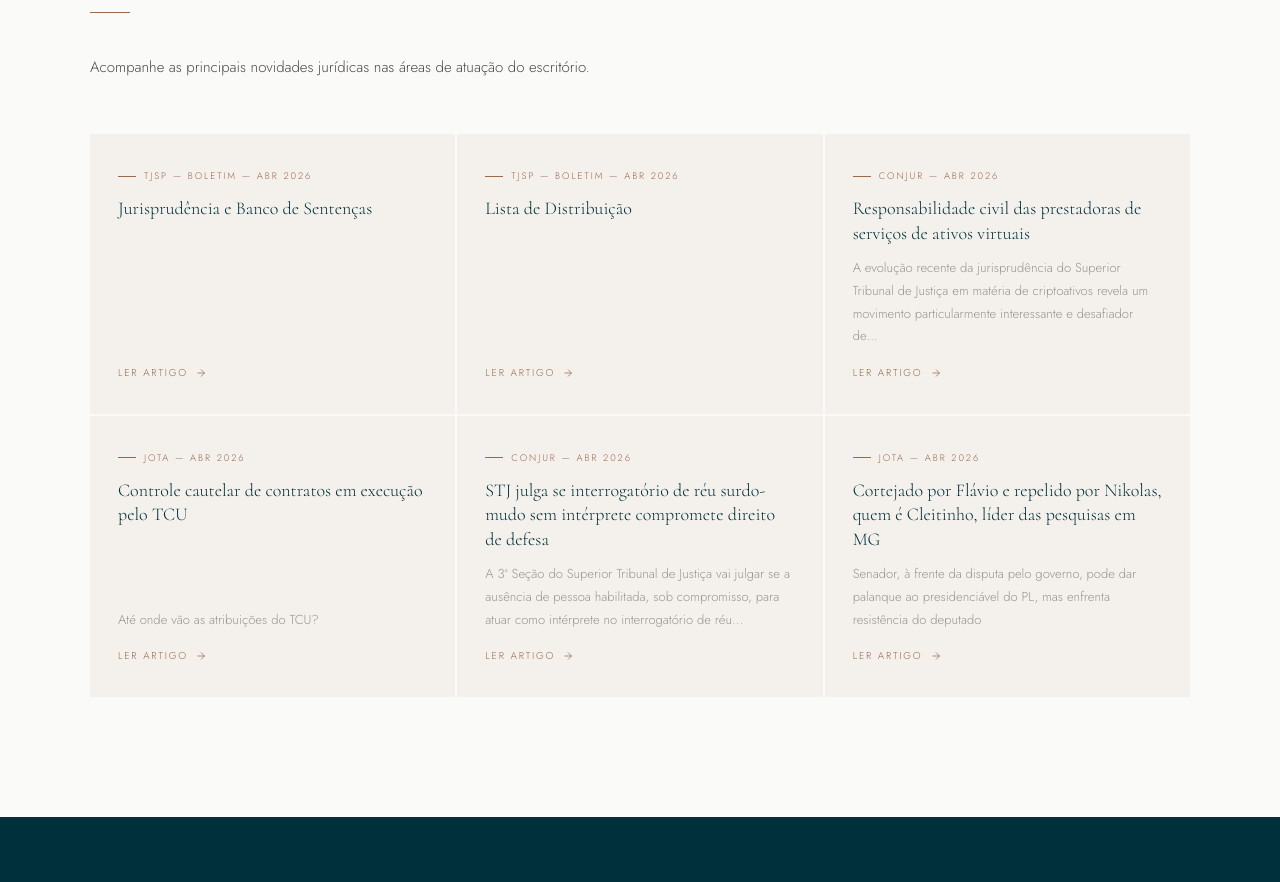
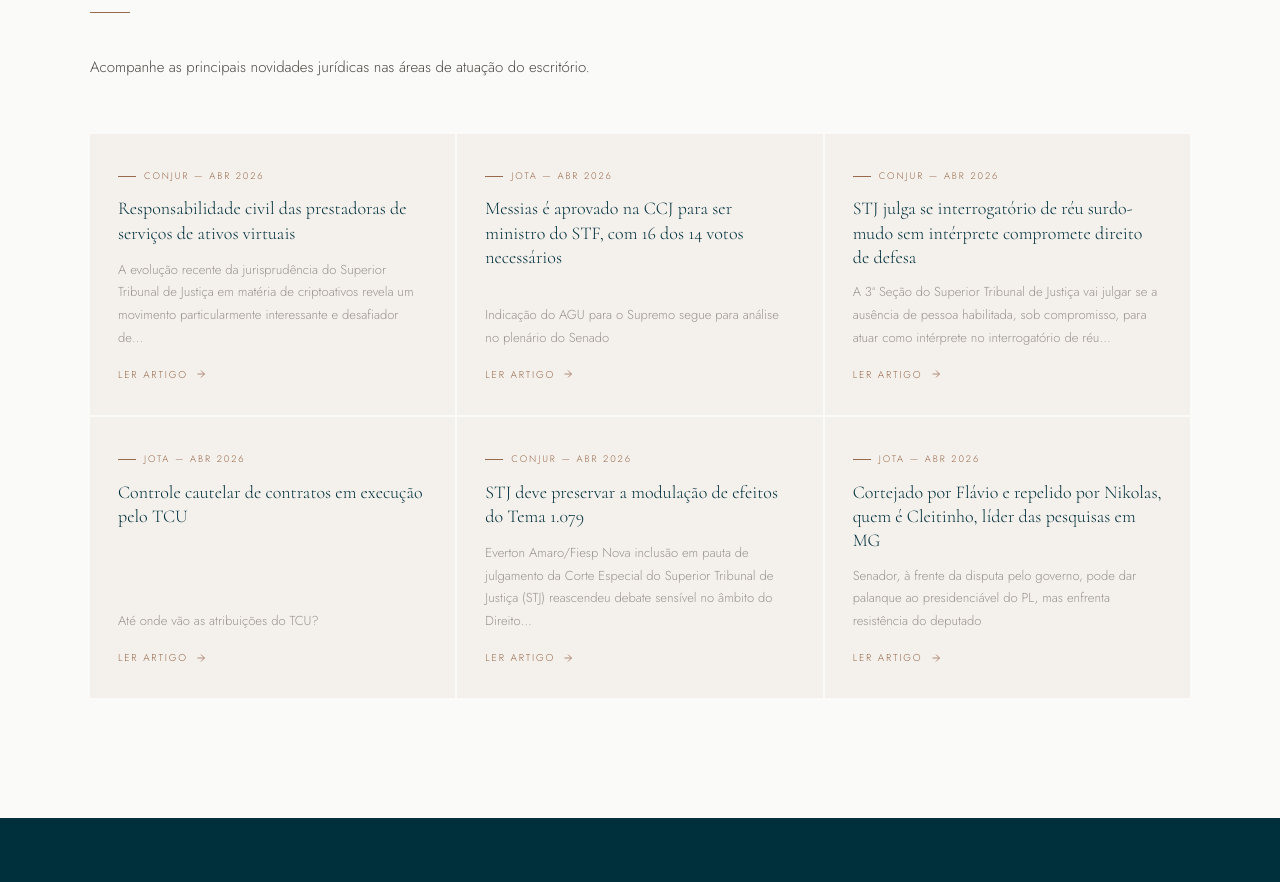
Before and after one commit to rafaelbatistam-design/marquez-site, a plain HTML site: page index.html in a window 1280 px wide. Shown: the part 4480-5362 px from the top of the page. Drawn offline with Linux system fonts and the light colour scheme.

Commit message:
Noticias atualizadas - 29/04/2026

```diff
--- a/index.html
+++ b/index.html
@@ -379,20 +379,22 @@ footer{background:var(--teal);padding:clamp(28px,4vw,48px) var(--pad);display:fl
     </div>
     <div class="news-grid">
       <div class="news-card rv">
-        <div class="news-src">TJSP — Boletim &mdash; Abr 2026</div>
-        <h3 class="news-title">Jurisprudência e Banco de Sentenças</h3>
-        <a href="https://www.tjsp.jus.br/Jurisprudencia" target="_blank" rel="noopener" class="news-link">Ler artigo <svg viewBox="0 0 24 24" fill="none" stroke-width="1.5"><path d="M5 12h14M12 5l7 7-7 7"/></svg></a>
-      </div>
-      <div class="news-card rv">
-        <div class="news-src">TJSP — Boletim &mdash; Abr 2026</div>
-        <h3 class="news-title">Lista de Distribuição</h3>
-        <a href="https://www.tjsp.jus.br/Processos/Comunicados/ListaDistribuicao" target="_blank" rel="noopener" class="news-link">Ler artigo <svg viewBox="0 0 24 24" fill="none" stroke-width="1.5"><path d="M5 12h14M12 5l7 7-7 7"/></svg></a>
-      </div>
-      <div class="news-card rv">
         <div class="news-src">Conjur &mdash; Abr 2026</div>
         <h3 class="news-title">Responsabilidade civil das prestadoras de serviços de ativos virtuais</h3>
         <p class="news-desc">A evolução recente da jurisprudência do Superior Tribunal de Justiça em matéria de criptoativos revela um movimento particularmente interessante e desafiador de…</p>
         <a href="https://www.conjur.com.br/2026-abr-29/responsabilidade-civil-de-spsavs-a-atuacao-do-stj-no-reconhecimento-das-especificidades-do-mercado-de-criptoativos/" target="_blank" rel="noopener" class="news-link">Ler artigo <svg viewBox="0 0 24 24" fill="none" stroke-width="1.5"><path d="M5 12h14M12 5l7 7-7 7"/></svg></a>
+      </div>
+      <div class="news-card rv">
+        <div class="news-src">Jota &mdash; Abr 2026</div>
+        <h3 class="news-title">Messias é aprovado na CCJ para ser ministro do STF, com 16 dos 14 votos necessários</h3>
+        <p class="news-desc">Indicação do AGU para o Supremo segue para análise no plenário do Senado</p>
+        <a href="https://www.jota.info/legislativo/messias-e-aprovado-na-ccj-em-votacao-apertada-com-16-dos-14-votos-necessarios" target="_blank" rel="noopener" class="news-link">Ler artigo <svg viewBox="0 0 24 24" fill="none" stroke-width="1.5"><path d="M5 12h14M12 5l7 7-7 7"/></svg></a>
+      </div>
+      <div class="news-card rv">
+        <div class="news-src">Conjur &mdash; Abr 2026</div>
+        <h3 class="news-title">STJ julga se interrogatório de réu surdo-mudo sem intérprete compromete direito de defesa</h3>
+        <p class="news-desc">A 3ª Seção do Superior Tribunal de Justiça vai julgar se a ausência de pessoa habilitada, sob compromisso, para atuar como intérprete no interrogatório de réu…</p>
+        <a href="https://www.conjur.com.br/2026-abr-29/stj-julga-se-interrogatorio-de-reu-surdo-mudo-sem-interprete-compromete-direito-de-defesa/" target="_blank" rel="noopener" class="news-link">Ler artigo <svg viewBox="0 0 24 24" fill="none" stroke-width="1.5"><path d="M5 12h14M12 5l7 7-7 7"/></svg></a>
       </div>
       <div class="news-card rv">
         <div class="news-src">Jota &mdash; Abr 2026</div>
@@ -402,9 +404,9 @@ footer{background:var(--teal);padding:clamp(28px,4vw,48px) var(--pad);display:fl
       </div>
       <div class="news-card rv">
         <div class="news-src">Conjur &mdash; Abr 2026</div>
-        <h3 class="news-title">STJ julga se interrogatório de réu surdo-mudo sem intérprete compromete direito de defesa</h3>
-        <p class="news-desc">A 3ª Seção do Superior Tribunal de Justiça vai julgar se a ausência de pessoa habilitada, sob compromisso, para atuar como intérprete no interrogatório de réu…</p>
-        <a href="https://www.conjur.com.br/2026-abr-29/stj-julga-se-interrogatorio-de-reu-surdo-mudo-sem-interprete-compromete-direito-de-defesa/" target="_blank" rel="noopener" class="news-link">Ler artigo <svg viewBox="0 0 24 24" fill="none" stroke-width="1.5"><path d="M5 12h14M12 5l7 7-7 7"/></svg></a>
+        <h3 class="news-title">STJ deve preservar a modulação de efeitos do Tema 1.079</h3>
+        <p class="news-desc">Everton Amaro/Fiesp Nova inclusão em pauta de julgamento da Corte Especial do Superior Tribunal de Justiça (STJ) reascendeu debate sensível no âmbito do Direito…</p>
+        <a href="https://www.conjur.com.br/2026-abr-29/stj-deve-preservar-a-modulacao-de-efeitos-do-tema-1-079/" target="_blank" rel="noopener" class="news-link">Ler artigo <svg viewBox="0 0 24 24" fill="none" stroke-width="1.5"><path d="M5 12h14M12 5l7 7-7 7"/></svg></a>
       </div>
       <div class="news-card rv">
         <div class="news-src">Jota &mdash; Abr 2026</div>
```
Also changed, not shown: scripts/ultimo_log.json (+3 -4 lines).
